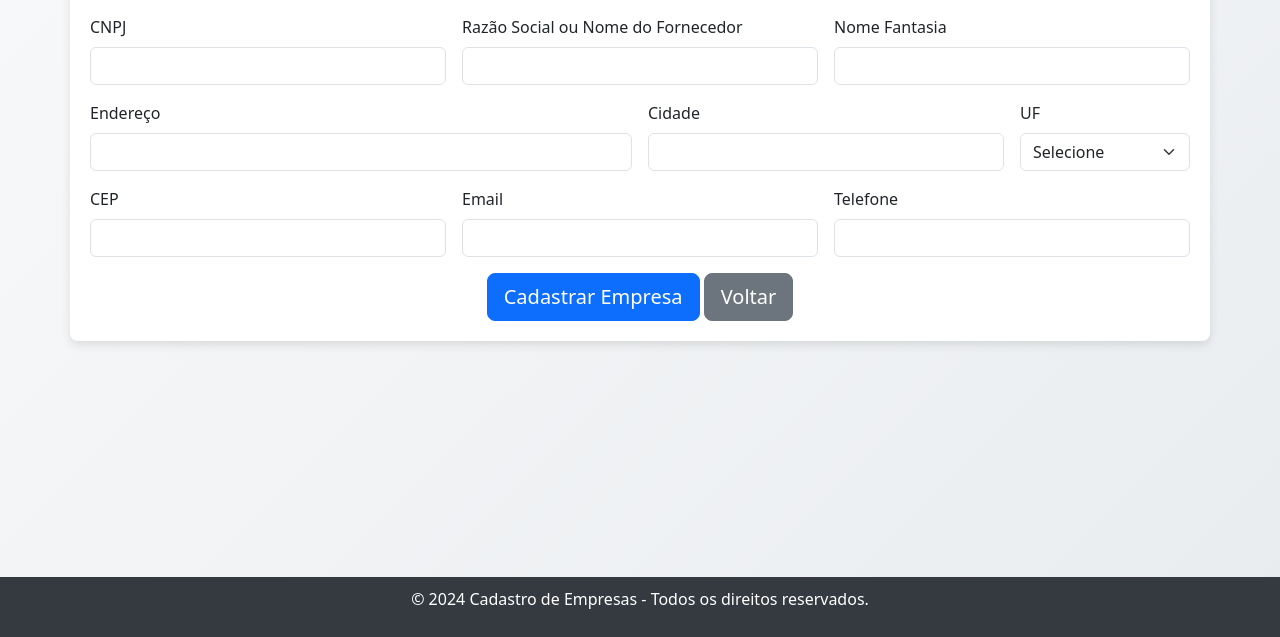
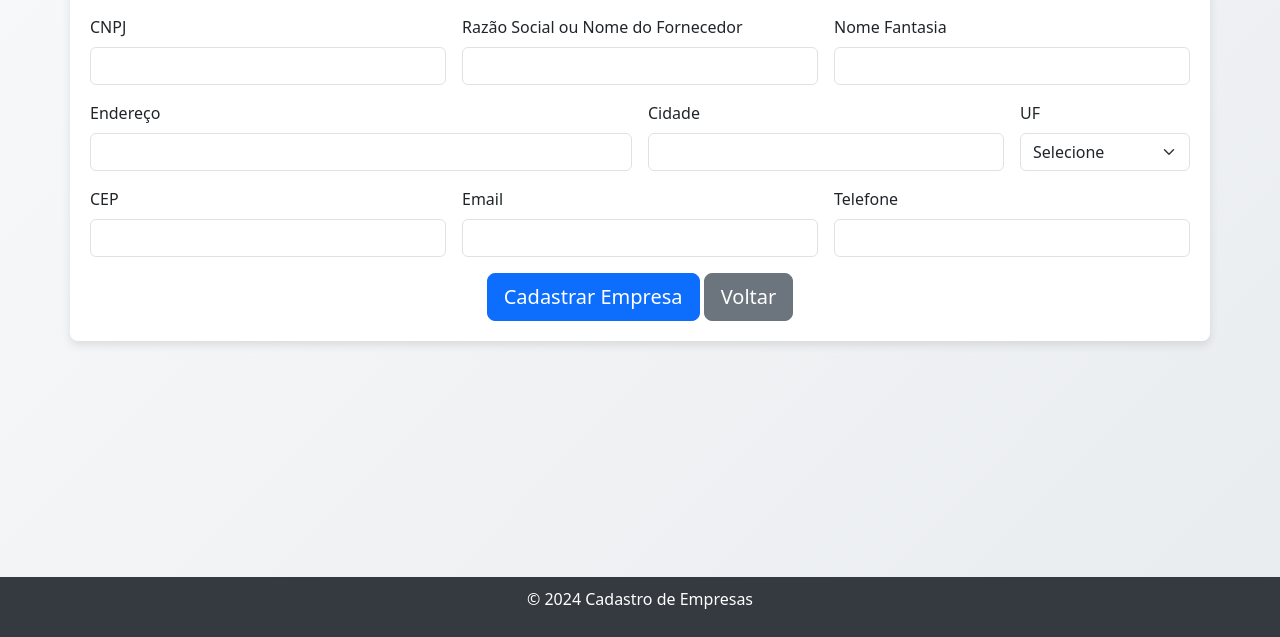
Before and after one commit to joaovitoor01/ImplementandoPOST, a website: page publico/cadastro.html in a window 1280 px wide. Shown: the part 163-800 px from the top of the page. Drawn offline with nearby package versions, Linux system fonts and the light colour scheme.

```diff
--- a/publico/cadastro.html
+++ b/publico/cadastro.html
@@ -143,7 +143,7 @@
 
     <!-- Rodapé -->
     <footer>
-        <p>© 2024 Cadastro de Empresas - Todos os direitos reservados.</p>
+        <p>© 2024 Cadastro de Empresas</p>
     </footer>
 
     <script src="https://cdn.jsdelivr.net/npm/bootstrap@5.3.3/dist/js/bootstrap.bundle.min.js"
```
Also changed, not shown: publico/index.html (+1 -1 lines).
